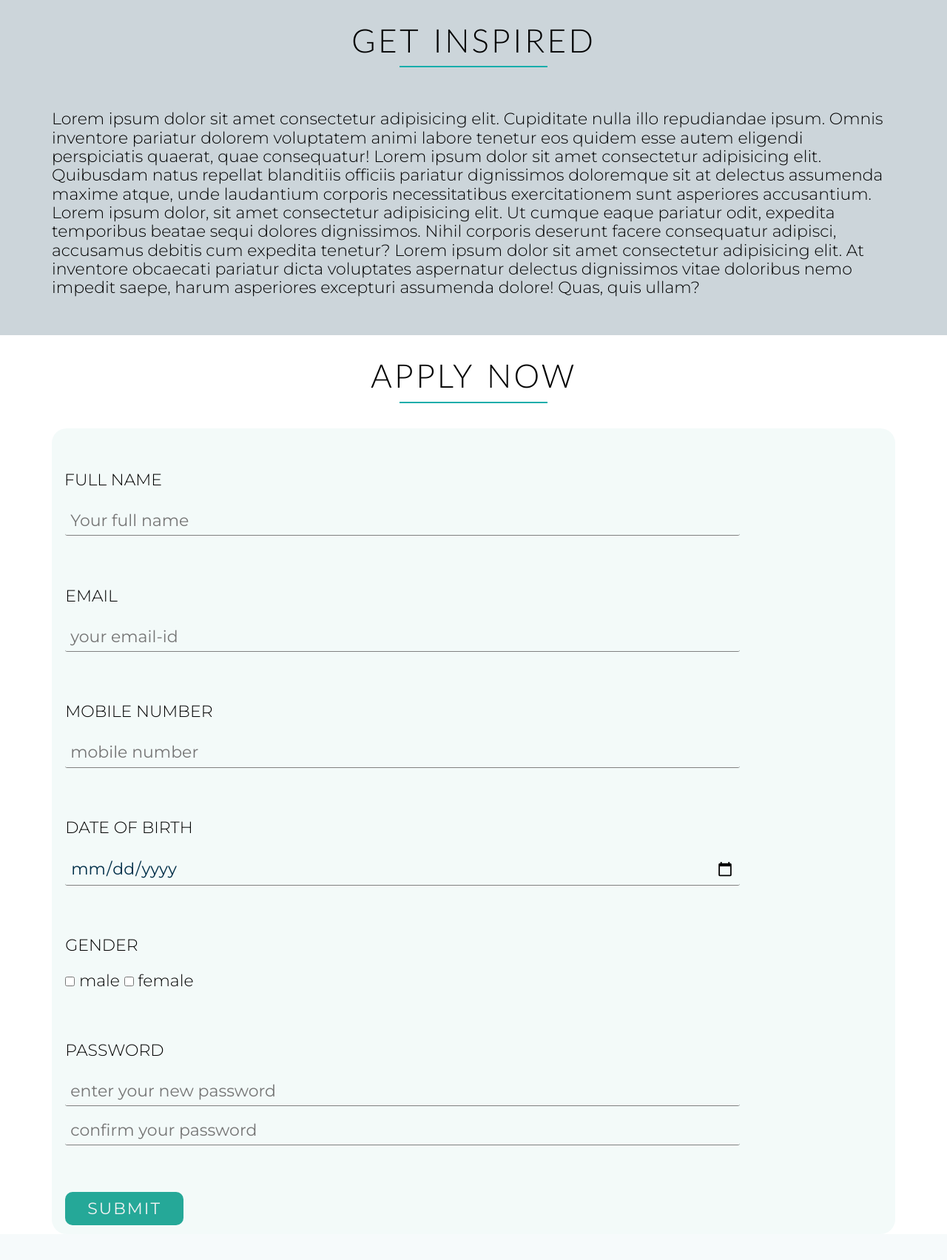
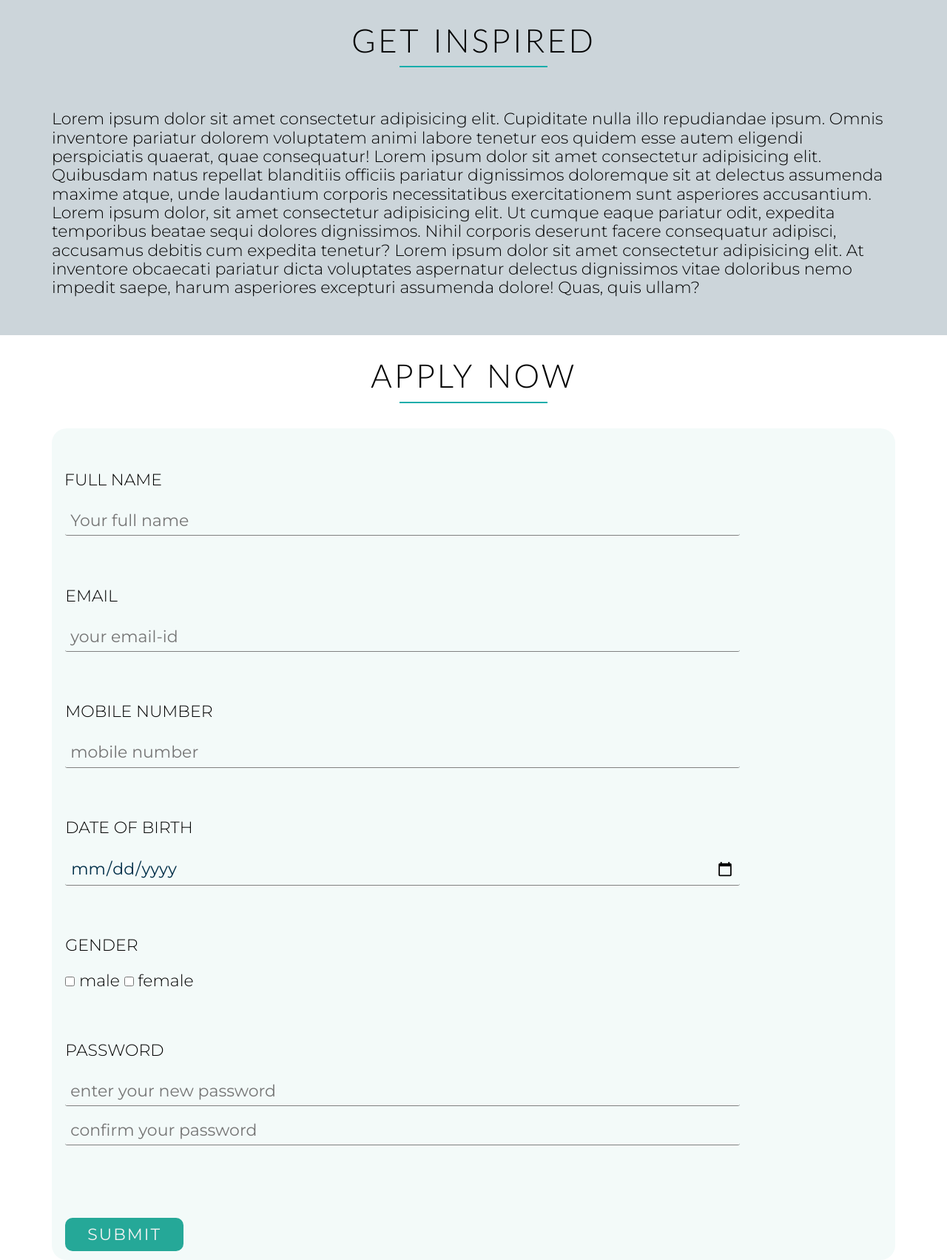
Before and after one commit to myidispg/UnitedNations_v_awards, a Flask app: page / in a window 1280 px wide. Shown: the part 2821-4524 px from the top of the page at 74% size. Before the commit the page ends 4477 px from the top, so only its background shows below. Run offline with Flask 2, Linux system fonts and the light colour scheme; some libraries are stand-ins or nearby versions.

Commit message:
fixed captcha and submit button issues

```diff
--- a/static/resources/css/main.css
+++ b/static/resources/css/main.css
@@ -232,6 +232,7 @@ header h1:after {
     background-color: #18adaacb;
     border-radius: 5px;
 }
+
 .log_in_button:hover {
     transform: none;
     box-shadow: 0 2px 2px rgba(36, 35, 35, 0.719);
@@ -239,13 +240,13 @@ header h1:after {
 
 }
 
-.logHin{
+.logHin {
+    color: white;
     background-color: #18adaacb;
 }
 
-
-.logHin:hover{
-  background-color:rgba(0, 47, 73, 0.808);
+.logHin:hover {
+    background-color: rgba(0, 47, 73, 0.808);
 }
 
 .modal {
@@ -262,14 +263,12 @@ header h1:after {
 
 }
 
-
-
 .modal_content {
     background-color: white;
     margin: 8% auto;
     /* padding: 20px; */
     width: 50%;
-  box-shadow: 0 5px 8px 0 rgba(0, 0, 0, 0.2),0 7px 20px 0 rgba(0, 0, 0, 0.17);
+    box-shadow: 0 5px 8px 0 rgba(0, 0, 0, 0.2), 0 7px 20px 0 rgba(0, 0, 0, 0.17);
     border-radius: 20px;
     animation-name: modalopen;
     animation-duration: 0.8s;
@@ -279,13 +278,7 @@ header h1:after {
 
 }
 
-
-
-
-
-
-
-.modal_header h2{
+.modal_header h2 {
     text-align: center;
     letter-spacing: 10px;
     text-transform: uppercase;
@@ -293,31 +286,36 @@ font-weight: 300;
     margin-left: 1.5%;
     color: white;
 }
-@keyframes modalopen{
-  from{opacity: 0}
-  to{opacity: 1}
+
+@keyframes modalopen {
+    from {
+        opacity: 0
+    }
+    to {
+        opacity: 1
+    }
 }
 
-.close_Btn{
-color:white;
+.close_Btn {
+    color: white;
     float: right;
     font-size: 200%;
 }
 
 .close_Btn:hover,
-.close_Btn:active{
- color:grey;
+.close_Btn:active {
+    color: grey;
     cursor: pointer;
 }
 
-.modal_form label{
+.modal_form label {
     display: block;
     margin-top: 3%;
     text-align: center;
 }
 
 .modal_form input[type='email'],
-.modal_form input[type='password']{
+.modal_form input[type='password'] {
     display: block;
     border: 0;
     background: none;
@@ -333,13 +331,13 @@ font-size: 200%;
 }
 
 .modal_form input[type='email']:focus,
-.modal_form input[type='password']:focus{
+.modal_form input[type='password']:focus {
     width: 60%;
     border-color: #25a898;
 
 }
 
-.modal_form input[type='submit']{
+.modal_form input[type='submit'] {
     display: block;
     border: 0;
     background: none;
@@ -354,8 +352,8 @@ font-size: 200%;
     cursor: pointer;
 }
 
-.modal_form input[type = 'submit']:hover{
- background-color:#25a898;
+.modal_form input[type = 'submit']:hover {
+    background-color: #25a898;
 }
 
 /* ======================================== */
@@ -372,6 +370,7 @@ font-size: 200%;
     /* height:450px; */
     margin-bottom: 5%;
 }
+
 .sec1 img {
     display: inline-block;
     width: 1140px;
@@ -382,6 +381,7 @@ font-size: 200%;
     /* transform:translate(170%,-105%); */
     padding: 0 10px;
 }
+
 .sec1 h1 {
     text-align: center;
     margin-top: 4%;
@@ -390,10 +390,12 @@ font-size: 200%;
     font-weight: 400;
     font-family: "lato";
 }
+
 .sec1 .row h1:after {
     width: 200px;
     background-color: #007fc2;
 }
+
 .sec1 p {
     display: inline-block;
 
@@ -420,6 +422,7 @@ font-size: 200%;
 .sec2 {
     background-color: rgb(240, 240, 240);
 }
+
 .sec2 .row h1 {
     text-align: center;
     font-family: "Lato";
@@ -441,9 +444,6 @@ font-size: 200%;
 /* ======================================== */
 /*section_2_about_unv_awards_ */
 /* ======================================== */
-
-
-
 
 /* ======================================== */
 /*section_3_about_unv_awards_start */
@@ -472,19 +472,14 @@ font-size: 200%;
 /*section_2_about_unv_awards_end */
 /* ======================================== */
 
+/* ======================================== */
+/*section_4_form_start */
+/* ======================================== */
 
 /* ======================================== */
 /*section_4_form_start */
 /* ======================================== */
-
-
-
-
-
-/* ======================================== */
-/*section_4_form_start */
-/* ======================================== */
-.sec4{
+.sec4 {
 
     /* height: 100vh; */
 }
@@ -493,6 +488,7 @@ font-size: 200%;
     background-color: #25a8990e;
     border-radius: 20px;
 }
+
 .sec4 h1 {
     text-align: center;
     font-family: "Lato";
@@ -547,7 +543,7 @@ label {
 button {
     background-color: #25a898;
     color: #f3f3f3;
-  margin-top: 40px;
+    margin-top: 75px;
     letter-spacing: 2px;
     word-spacing: 4px;
     font-weight: 400;
@@ -579,44 +575,31 @@ button:active {
     background-color: rgba(0, 47, 73, 0.808);
 }
 
-.sign{
+.sign {
     color: red;
 }
 
 
-
+/*#register-submit-button{*/
+    /*margin-top: 75px;*/
+/*}*/
 /* ======================================== */
 /*section_4_form_end */
 /* ======================================== */
-
-
-
-
-
 
 /* ======================================== */
 /*footer_start */
 /* ======================================== */
 
-footer{
+footer {
     width: 100%;
-  height:200px;;
+    height: 200px;;
     background-color: #002f49;
 }
-
 
 /* ======================================== */
 /*footer_end */
 /* ======================================== */
-
-
-
-
-
-
-
-
-
 
 /* ======================================== */
 /*animation_start */
@@ -624,13 +607,18 @@ footer{
 .js--wp--1,
 .js--wp--2 {
     opacity: 0;
-  animation-duration:2s;
+    animation-duration: 2s;
 }
 
 .js--wp--1.animated,
 .js--wp--2.animated {
     opacity: 1;
 }
+
 /* ======================================== */
 /*animation_end */
 /* ======================================== */
+
+.recaptcha-div{
+    margin-left: 15px;
+}
--- a/templates/base.html
+++ b/templates/base.html
@@ -35,6 +35,8 @@
     <!-- style_sheet_link -->
     <link rel="stylesheet" href="{{ url_for('static', filename='resources/css/main.css') }}">
 
+    {#    <link rel="stylesheet" href="{{ url_for("static", filename="resources/css/main.css?q=1280549780") }}"#}
+    {#          type='text/css' media='screen' charset="utf-8" >#}
     <link rel="stylesheet" href="/static/resources/css/main.css?q=1280549780"
           type="text/css" media="screen" charset="utf-8"/>
 
@@ -323,7 +325,9 @@
                            placeholder="confirm your password"
                            required>
                 </div>
-                <div class="g-recaptcha" data-sitekey="{{ sitekey }}"></div>
+                <div class="recaptcha-div">
+                    <div class="g-recaptcha" data-sitekey="{{ sitekey }}"></div>
+                </div>
 
                 <div class="col span-2-of-2">
                     <!-- apply_button_start -->
```
Lines whose indentation alone changed are shown as unchanged.
